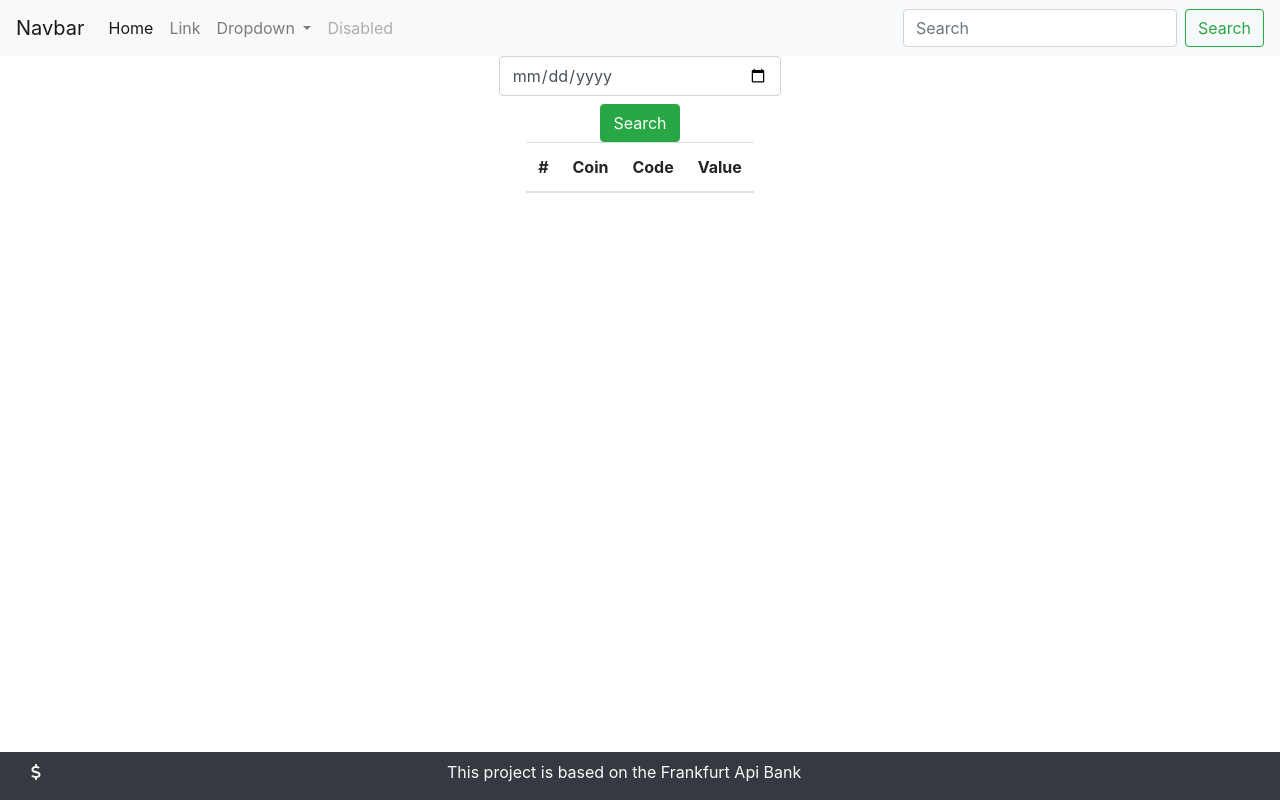
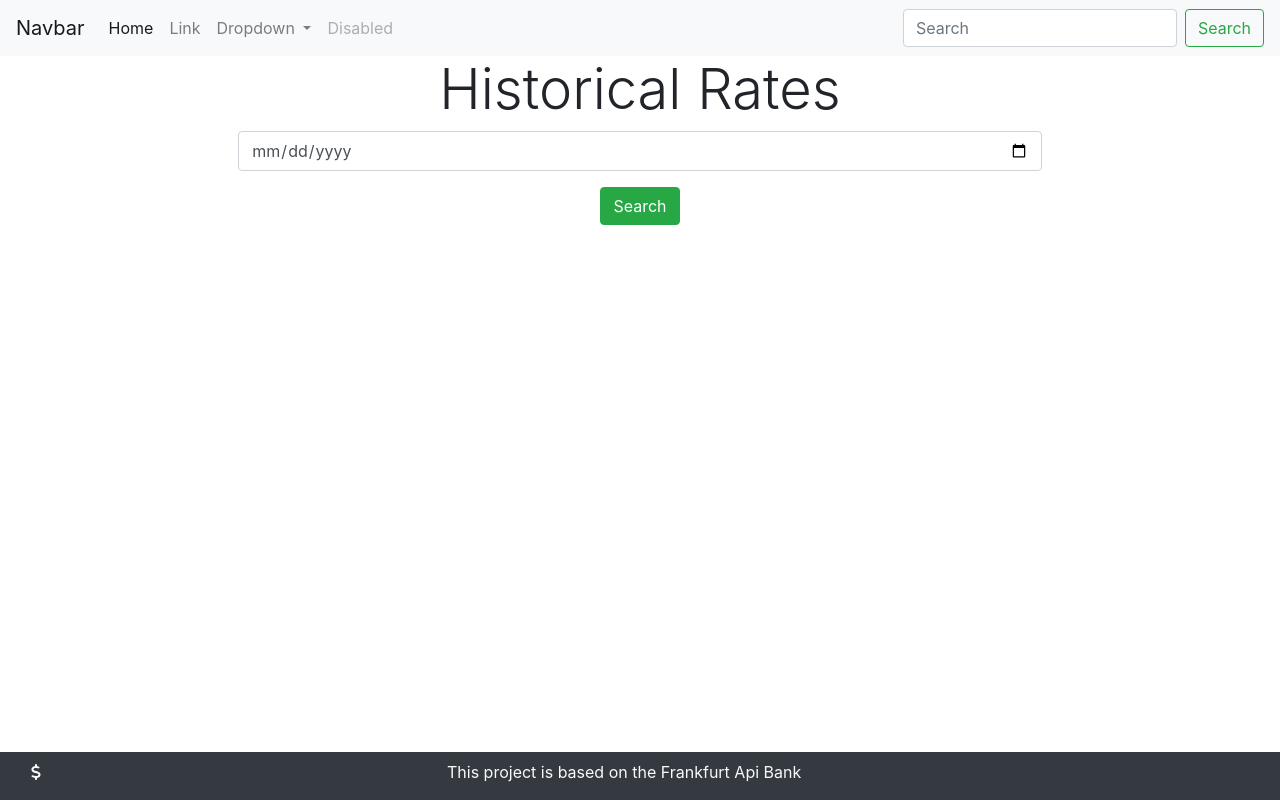
Before and after one commit to idmcarvalho/FrankfurterApi, an Angular app: page /historical in a window 1280 px wide. Built offline with nearby package versions, Linux system fonts and the light colour scheme.

Commit message:
Implementando melhorias no historical component

```diff
--- a/src/app/historical/historical.component.html
+++ b/src/app/historical/historical.component.html
@@ -1,13 +1,14 @@
 <div class="container-fluid">
     <div class="row justify-content-center">
-        <div class="col-3">
+        <div class="col-8 text-center">
+          <label class="display-4 " for="inputState">Historical Rates</label>
             <input [(ngModel)]="data" type="date" class="form-control">
         </div>
         <div class="col-12 text-center mt-2">
-            <button (click)="search()" class="btn btn-success">Search</button>
+            <button (click)="search()" class="btn btn-success m-2">Search</button>
         </div>
         <div>
-          <table class="table table-striped">
+          <table *ngIf="this.historicalRatesArray!=undefined" class="table table-striped">
             <thead>
               <tr>
                 <th scope="col">#</th>
```
